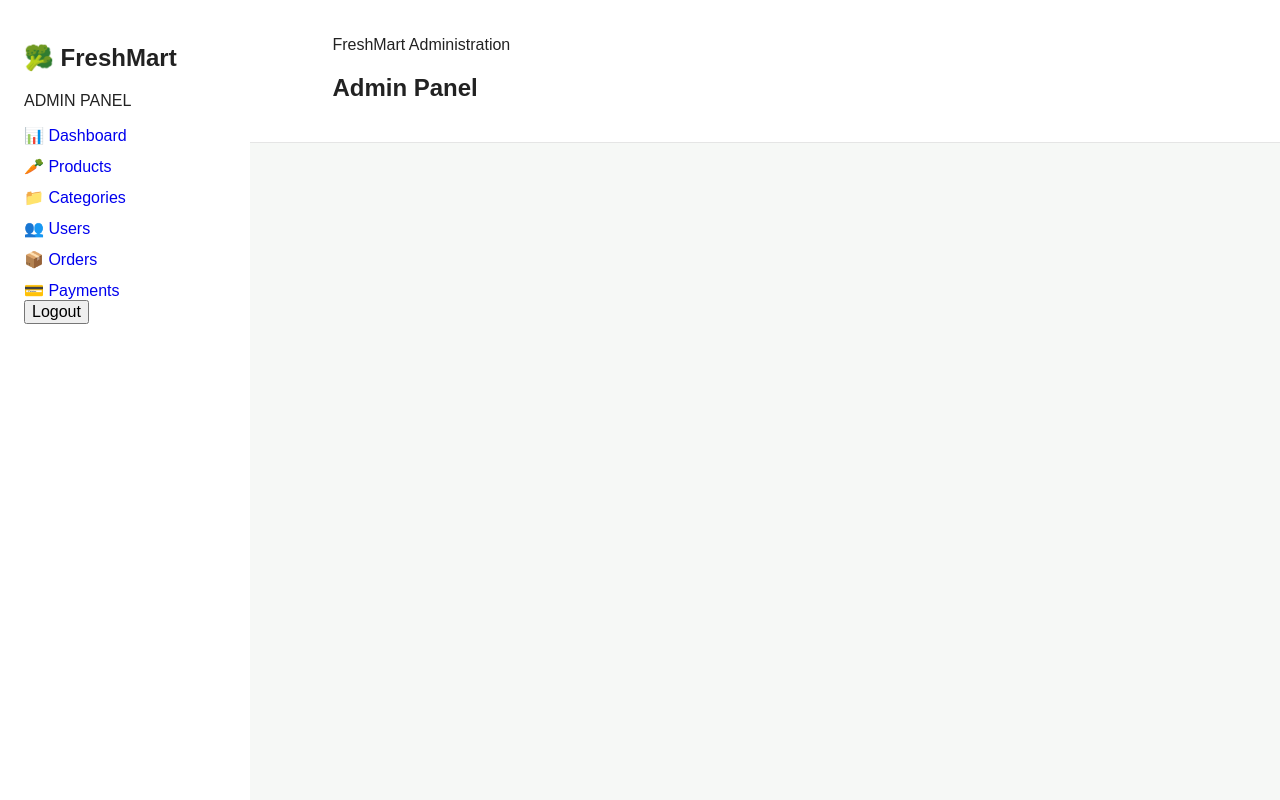
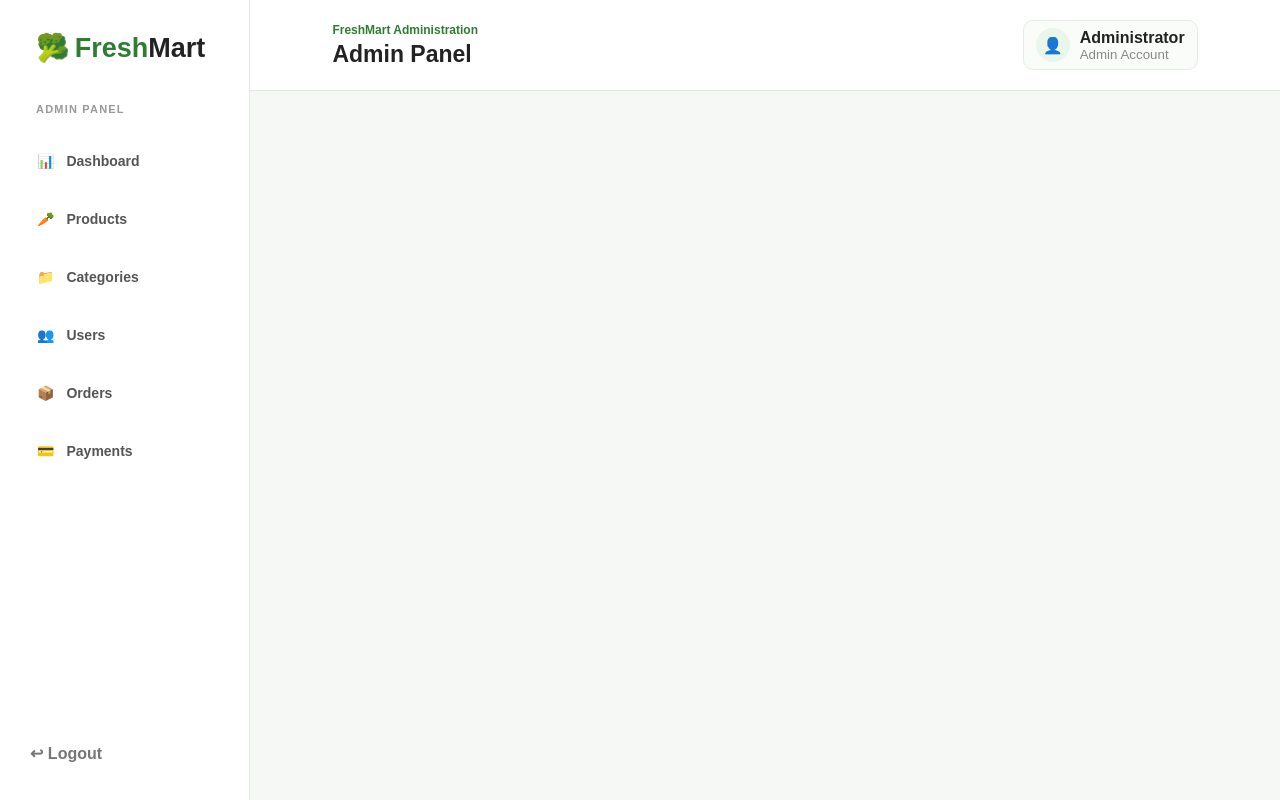
Before and after one commit to Venkatesh-452/FreshMart-Frontend, a React (Vite) app: page /admin in a window 1280 px wide. Built offline with nearby package versions, Linux system fonts and the light colour scheme.

Commit message:
Phase 3: fix and polish src/admin/AdminLayout.jsx

```diff
--- a/src/admin/AdminLayout.jsx
+++ b/src/admin/AdminLayout.jsx
@@ -1 +1,4 @@
-import {Link,Outlet,useNavigate} from 'react-router-dom';export default function AdminLayout(){const nav=useNavigate();return <div className="admin-layout"><aside className="admin-sidebar"><h2>🥦 FreshMart</h2><p>ADMIN PANEL</p><nav><Link to="/admin/dashboard">📊 Dashboard</Link><Link to="/admin/products">🥕 Products</Link><Link to="/admin/categories">📁 Categories</Link><Link to="/admin/users">👥 Users</Link><Link to="/admin/orders">📦 Orders</Link><Link to="/admin/payments">💳 Payments</Link></nav><button onClick={()=>nav('/admin/login')}>Logout</button></aside><section className="admin-main"><header className="admin-topbar"><p>FreshMart Administration</p><h1>Admin Panel</h1></header><main className="admin-content"><Outlet/></main></section></div>}
+import {NavLink,Outlet,useNavigate} from 'react-router-dom'
+import './AdminLayout.css'
+export default function AdminLayout(){const nav=useNavigate();const links=[['dashboard','📊','Dashboard'],['products','🥕','Products'],['categories','📁','Categories'],['users','👥','Users'],['orders','📦','Orders'],['payments','💳','Payments']]
+return <div className="admin-layout"><aside className="admin-sidebar"><div className="admin-sidebar-brand"><span className="admin-sidebar-icon">🥦</span><span className="admin-fresh">Fresh</span><span className="admin-mart">Mart</span></div><p className="admin-sidebar-title">ADMIN PANEL</p><nav className="admin-sidebar-nav">{links.map(([path,icon,label])=><NavLink key={path} to={'/admin/'+path}>{icon}<span>{label}</span></NavLink>)}</nav><button className="admin-logout" onClick={()=>nav('/admin/login')}>↩ Logout</button></aside><section className="admin-main"><header className="admin-topbar"><div><p className="admin-topbar-label">FreshMart Administration</p><h1>Admin Panel</h1></div><div className="admin-profile"><span className="admin-profile-icon">👤</span><div><strong>Administrator</strong><small>Admin Account</small></div></div></header><main className="admin-content"><Outlet/></main></section></div>}
```
